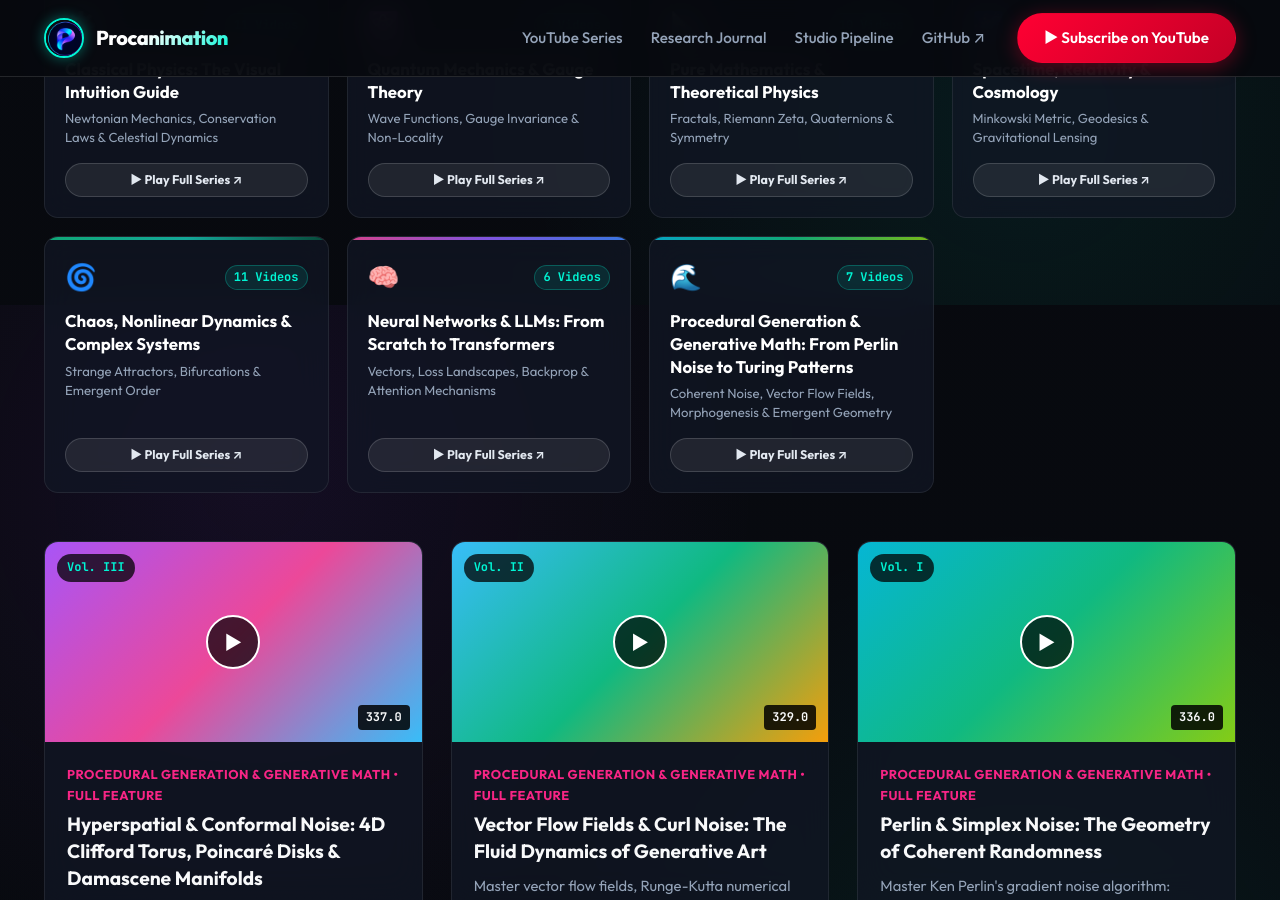
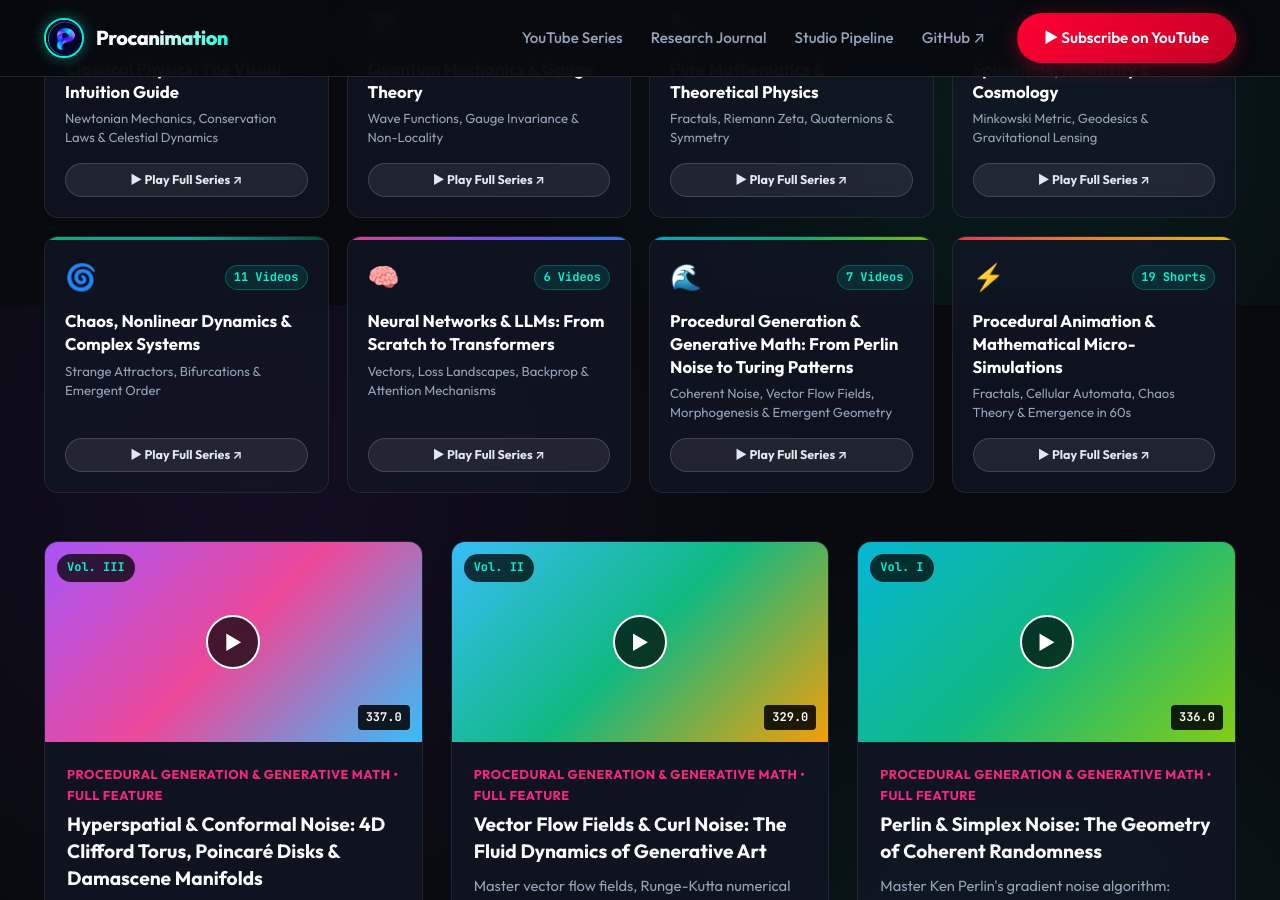
Before and after one commit to procanimation/procanimation.github.io, a Jekyll site: the page built from index.html, in a window 1280 px wide and 900 px high, scrolled down 1495 px. Built offline with Jekyll 4.4.1, drawn with Linux system fonts in a browser that asks for light colours.

Commit message:
feat(playlists): add 19-video Procedural Animation & Mathematical Micro-Simulations YouTube Shorts playlist

```diff
--- a/_data/playlists.yml
+++ b/_data/playlists.yml
@@ -47,3 +47,10 @@
   icon: 🌊
   tagline: Coherent Noise, Vector Flow Fields, Morphogenesis & Emergent Geometry
   gradient: 'linear-gradient(135deg, #06b6d4 0%, #10b981 50%, #84cc16 100%)'
+- id: PLcPiE4M61OUc
+  title: 'Procedural Animation & Mathematical Micro-Simulations'
+  url: https://www.youtube.com/playlist?list=PLcPiE4M61OUc
+  count: 19 Shorts
+  icon: ⚡
+  tagline: Fractals, Cellular Automata, Chaos Theory & Emergence in 60s
+  gradient: 'linear-gradient(135deg, #f43f5e 0%, #fb923c 50%, #facc15 100%)'
```
